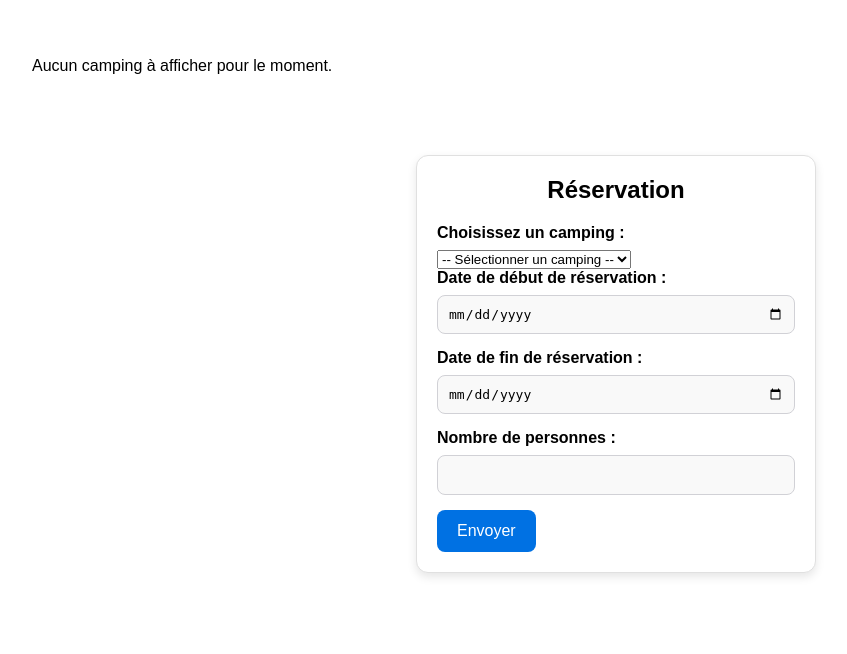
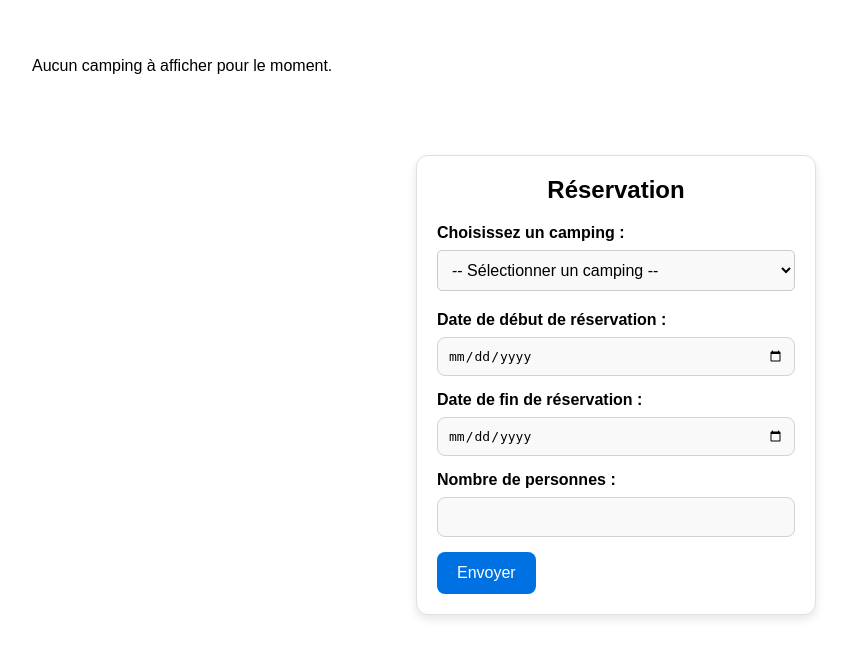
Before and after one commit to william-rauwens-oliver/parcNational, a PHP site: page /Accueil.php in a window 1280 px wide. Shown: the part 1372-2026 px from the top of the page, without its empty margins (24-871 px from the left). Run offline with PHP 8.4, Linux system fonts and the light colour scheme; data that the repository does not hold is empty; some libraries are stand-ins or nearby versions.

Commit message:
Add new design camping.

```diff
--- a/css/styles.css
+++ b/css/styles.css
@@ -739,6 +739,25 @@ header::before {
   transition: 0.3s;
 }
 
+#camping {
+  width: 100%;
+  padding: 10px;
+  border-radius: 5px;
+  border: 1px solid #ccc;
+  font-size: 16px;
+  background-color: #f9f9f9;
+  margin-bottom: 20px;
+}
+
+#camping option {
+  padding: 10px;
+  background-color: #fff;
+}
+
+#camping:hover {
+  border-color: #007BFF;
+}
+
 .client__card:hover h4 {
   color: var(--white);
 }
```
